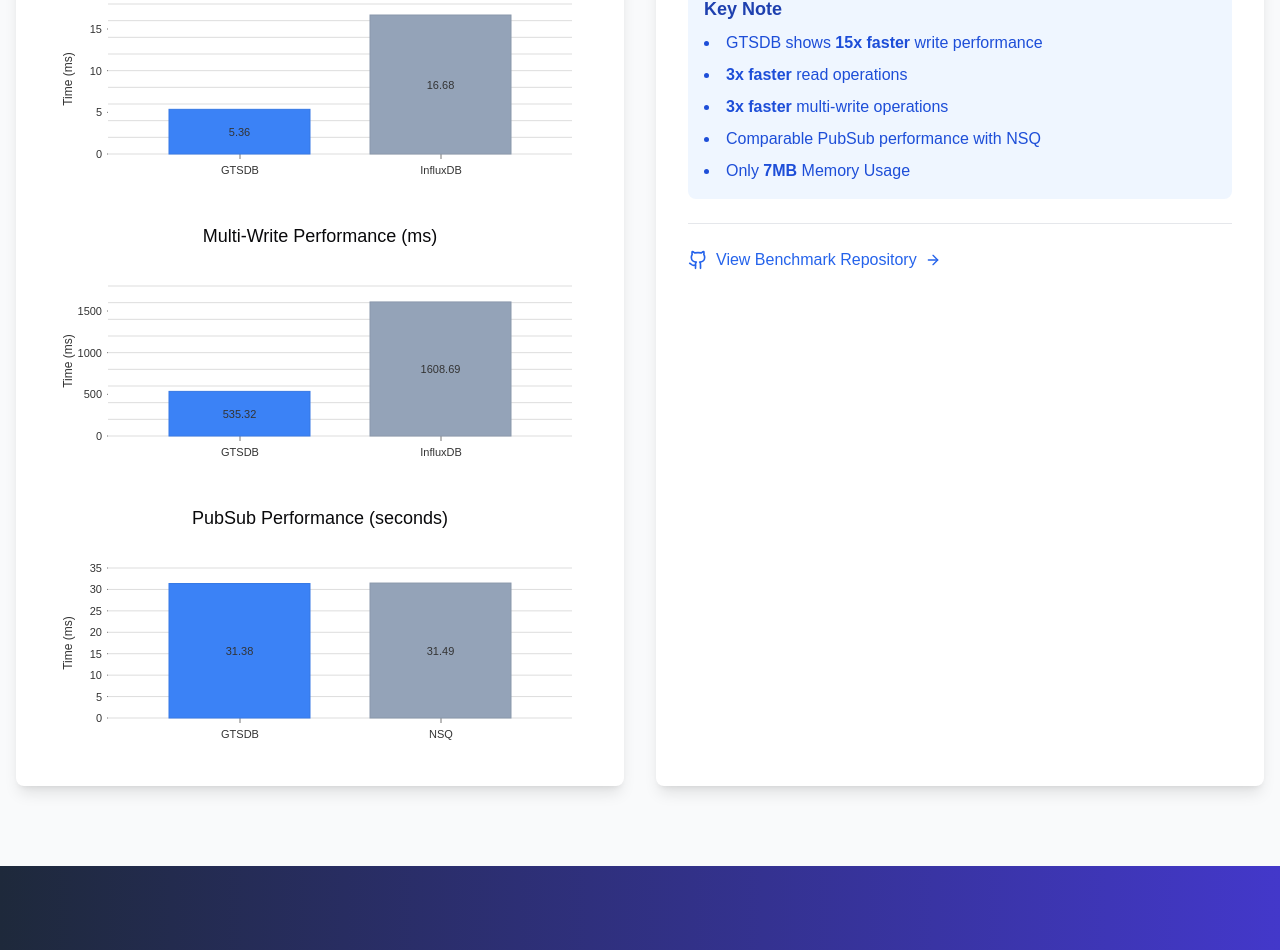
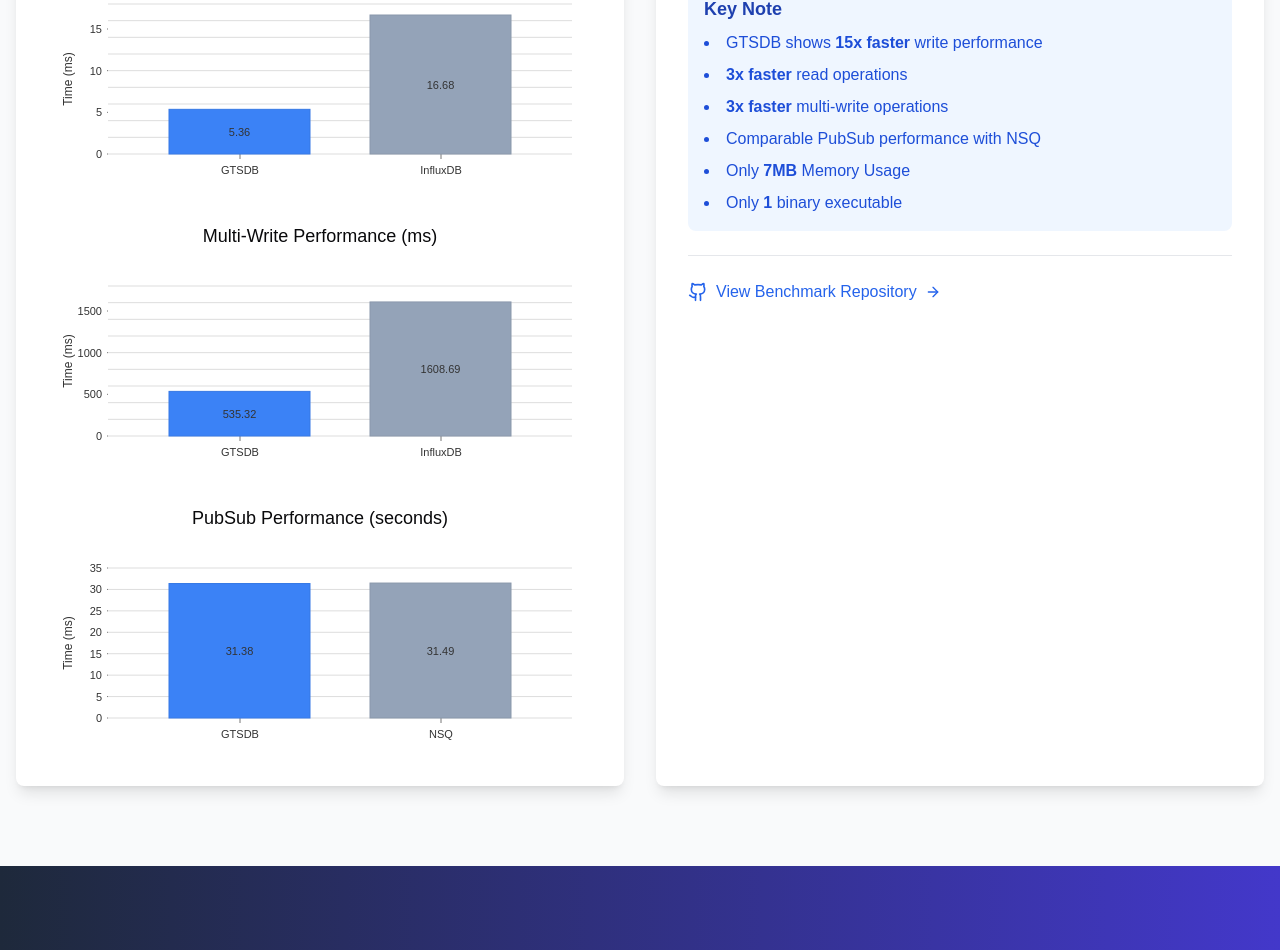
Before and after one commit to abbychau/gtsdb-homepage, a Next.js app: page / in a window 1280 px wide. Shown: the part 2918-3868 px from the top of the page. Built offline with nearby package versions, Linux system fonts and the light colour scheme.

Commit message:
feat: add note about single binary executable in PerformanceSection

```diff
--- a/app/page.tsx
+++ b/app/page.tsx
@@ -630,6 +630,7 @@
                   <li><strong>3x faster</strong> multi-write operations</li>
                   <li>Comparable PubSub performance with NSQ</li>
                   <li>Only <strong>7MB</strong> Memory Usage</li>
+                  <li>Only <strong>1</strong> binary executable</li>
                 </ul>
               </div>
               <div className="mt-6 pt-6 border-t border-gray-200">
```
